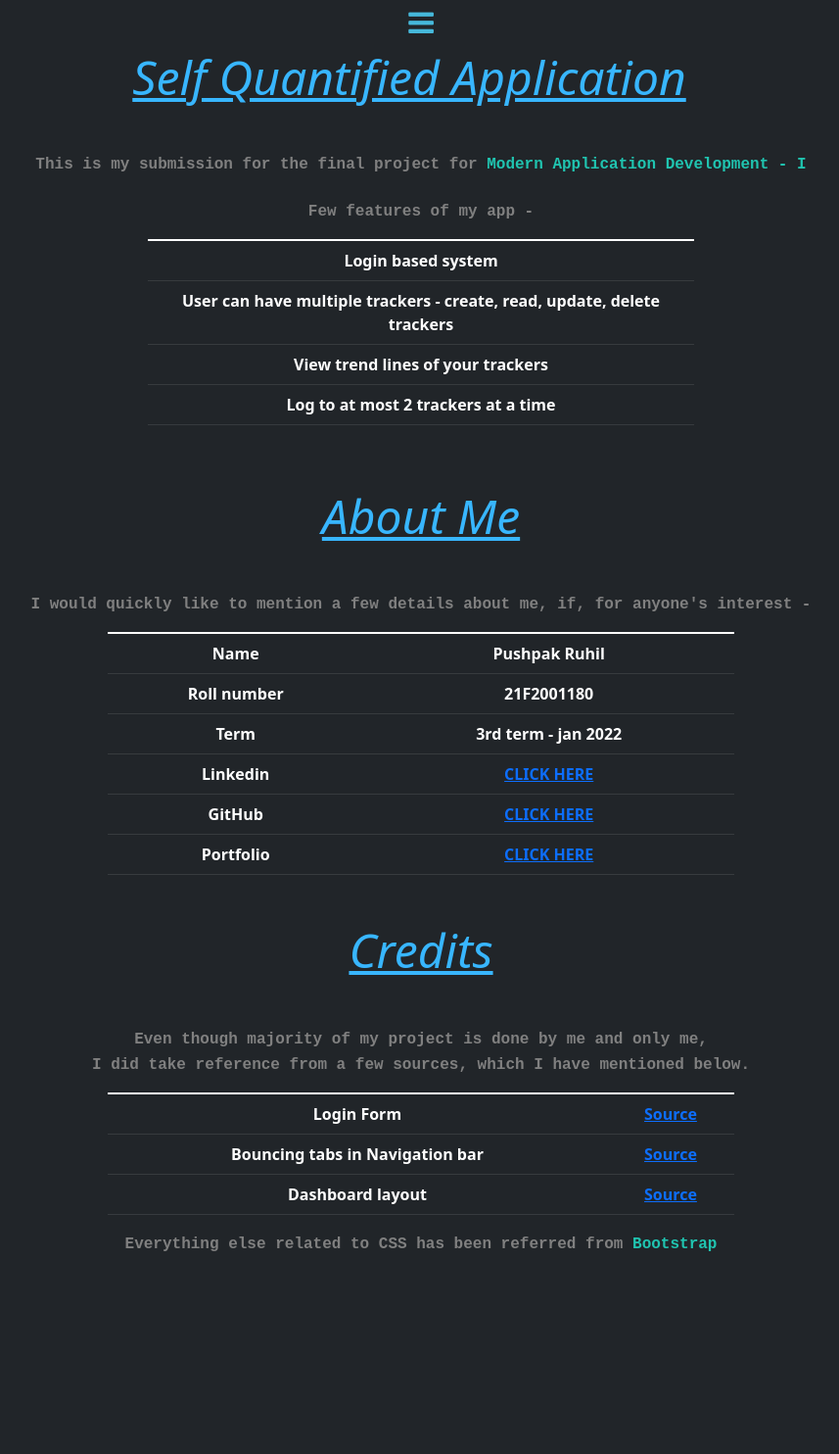
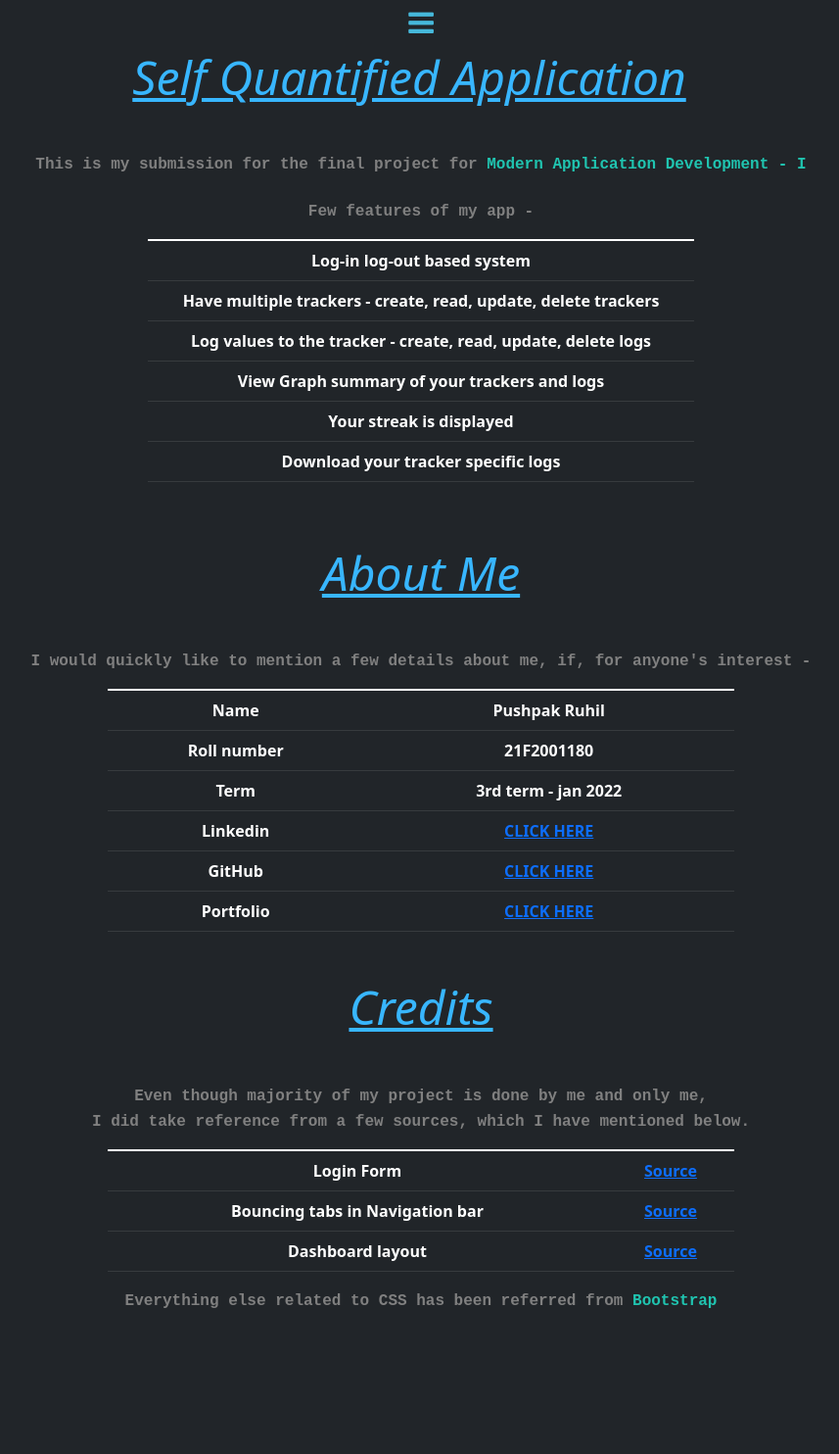
Before and after one commit to Ruhil-DS/QuantifiedSelfApp-FLASK, a Flask app: page /About/ in a window 1280 px wide. Shown: the whole page at 98% size, without its empty margins (210-1067 px from the left). Before the commit the page ends 1277 px from the top, so only its background shows below. Run offline with Flask 2, Linux system fonts and the light colour scheme.

Commit message:
updated about section
Updated the features and curated it

```diff
--- a/templates/About.html
+++ b/templates/About.html
@@ -74,16 +74,22 @@
 
             <tbody>
             <tr>
-              <td>Login based system</td>
+              <td>Log-in log-out based system</td>
             </tr>
             <tr>
-              <td>User can have multiple trackers - create, read, update, delete trackers</td>
+              <td>Have multiple trackers - create, read, update, delete trackers</td>
             </tr>
             <tr>
-              <td>View trend lines of your trackers</td>
+              <td>Log values to the tracker - create, read, update, delete logs  </td>
             </tr>
             <tr>
-              <td>Log to at most 2 trackers at a time</td>
+              <td>View Graph summary of your trackers and logs</td>
+            </tr>
+            <tr>
+              <td>Your streak is displayed</td>
+            </tr>
+            <tr>
+              <td> Download your tracker specific logs </td>
             </tr>
             </tbody>
         </table>
```
